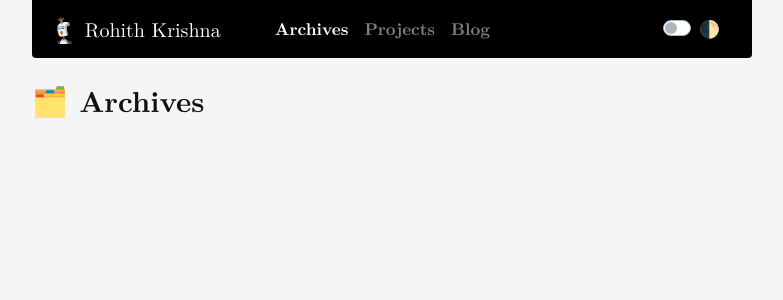
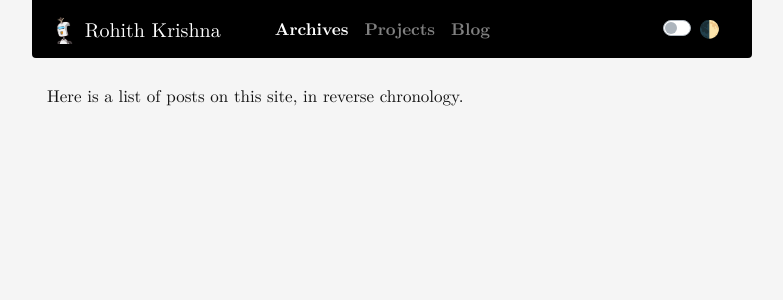
Before and after one commit to rohithmay/rohithmay.github.io, a Jekyll site: the page built from archives/index.md, in a window 1280 px wide. Shown: the top 300 px of the page, without its empty margins (248-1031 px from the left). Built offline with Jekyll 4.4.1, drawn with Linux system fonts in a browser that asks for light colours; nearby versions of some CDN libraries; a style sheet for code colours, icons or effects is not loaded.

Commit message:
Update index.md

```diff
--- a/archives/index.md
+++ b/archives/index.md
@@ -1,7 +1,13 @@
 ---
-layout: default
-title: Rohith Krishna
+layout: page
+title: 🗂️ Archives
 permalink: /archives
 ---
 
-#  🗂️ Archives
+  <div class="col ml-auto mr-auto">
+Here is a list of posts on this site, in reverse chronology.
+
+
+
+
+</div>
```
